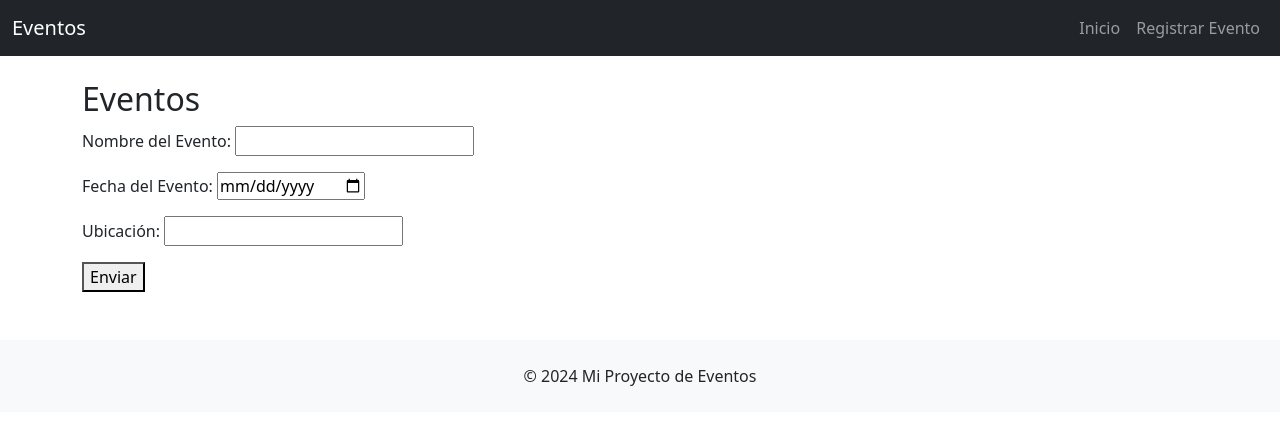
After one commit to npuntorodriguez/M6_AE4_ABPRO_GRUPAL, a Django app: page /eventos/ in a window 1280 px wide. The commit adds this page. Shown: the top 425 px of the page. Run offline with Django 5.2, Linux system fonts and the light colour scheme.

Commit message:
Actualizacion templates y configuracion formularios

```diff
--- a/registro_eventos/my_app/forms.py
+++ b/registro_eventos/my_app/forms.py
@@ -39,3 +39,15 @@ class ParticipanteForm(forms.ModelForm):
     class Meta:
         model = Participante
         fields = ['nombre', 'correo']
+
+    def __init__(self, *args, **kwargs):
+        self.evento = kwargs.pop('evento', None)
+        super().__init__(*args, **kwargs)
+
+    def clean(self):
+        cleaned_data = super().clean()
+        correo = cleaned_data.get('correo')
+        if self.evento and correo:
+            if Participante.objects.filter(evento=self.evento, correo=correo).exists():
+                raise ValidationError("Ya existe un participante con este correo en el evento.")
+        return cleaned_data
--- a/registro_eventos/my_app/models.py
+++ b/registro_eventos/my_app/models.py
@@ -41,7 +41,8 @@ class Participante(models.Model):
         related_name="participantes",
         verbose_name="Evento Asociado",
         null=False,  # Equivalente a NOT NULL en SQL
-        blank=False  # Obligatorio en el formulario
+        blank=False,  # Obligatorio en el formulario
+        default=1  # ID del evento por defecto (ajusta según tu base de datos)
     )
     nombre = models.CharField(
         max_length=100,
--- a/registro_eventos/my_app/urls.py
+++ b/registro_eventos/my_app/urls.py
@@ -2,4 +2,7 @@ from django.urls import path
 from . import views
 urlpatterns = [
     path('', views.index, name='index'),
+    path('eventos/', views.registrar_evento, name='registrar_evento'),
+    path('participantes/<int:evento_id>/', views.registrar_participante, name='registrar_participante'),
+    path('exito/<int:evento_id>/', views.exito, name='exito'),  # Corrige aquí
     ]
--- a/registro_eventos/my_app/views.py
+++ b/registro_eventos/my_app/views.py
@@ -1,32 +1,38 @@
 from django.shortcuts import render, redirect, get_object_or_404
+from django.db import IntegrityError
 from .models import Evento, Participante
 from .forms import EventoForm, ParticipanteForm
 
 def index(request):
-    return render(request, 'index.html')
+    eventos = Evento.objects.all().order_by('-fecha')
+    participantes = Participante.objects.all()
+    return render(request, 'index.html', {'eventos': eventos})
 
 def registrar_evento(request):
     if request.method == 'POST':
         form = EventoForm(request.POST)
         if form.is_valid():
             evento = form.save()  # Guarda el evento en la base de datos.
-            return redirect('registrar_participantes', evento_id=evento.id)  # Redirige al formulario de participantes.
+            return redirect('exito', evento_id=evento.id)  # Redirige al formulario de participantes.
     else:
         form = EventoForm()
-    return render(request, 'my_app/formulario_eventos.html', {'form': form})
+    return render(request, 'eventos.html', {'form': form})
 
-def registrar_participantes(request, evento_id):
-    evento = get_object_or_404(Evento, id=evento_id)  # Obtiene el evento o retorna 404.
+def registrar_participante(request, evento_id):
+    evento = get_object_or_404(Evento, id=evento_id)
     if request.method == 'POST':
         form = ParticipanteForm(request.POST)
         if form.is_valid():
             participante = form.save(commit=False)
-            participante.evento = evento  # Asocia el participante al evento.
-            participante.save()
-            return redirect('exito')  # Redirige a la página de éxito.
+            participante.evento = evento
+            try:
+                participante.save()
+                return redirect('exito', evento_id=evento.id)
+            except IntegrityError:
+                form.add_error('correo', "Este correo electrónico ya está registrado para este evento.")
     else:
         form = ParticipanteForm()
-    return render(request, 'my_app/formulario_participantes.html', {'form': form, 'evento': evento})
+    return render(request, 'participantes.html', {'form': form, 'evento': evento})
 
-def exito(request):
-    return render(request, 'my_app/formulario_exitoso.html')
+def exito(request, evento_id):
+    return render(request, 'my_app/formulario_exitoso.html', {'evento_id': evento_id})
--- a/registro_eventos/registro_eventos/settings.py
+++ b/registro_eventos/registro_eventos/settings.py
@@ -116,7 +116,8 @@ USE_TZ = True
 # https://docs.djangoproject.com/en/5.2/howto/static-files/
 
 STATIC_URL = 'static/'
-STATICFILES_DIRS = [os.path.join(BASE_DIR, 'mi_app/static')]
+STATICFILES_DIRS = [os.path.join(BASE_DIR, 'static/')]
+
 #MEDIA_URL = '/media/'
 #MEDIA_ROOT = os.path.join(BASE_DIR, 'media')
 
--- a/registro_eventos/templates/base.html
+++ b/registro_eventos/templates/base.html
@@ -10,14 +10,16 @@
 <body>
     <nav class="navbar navbar-expand-lg navbar-dark bg-dark">
         <div class="container-fluid">
-            <a class="navbar-brand" href="{% url 'lista_recetas' %}">Recetas</a>
+            <a class="navbar-brand" href=>Eventos</a>
             <button class="navbar-toggler" type="button" data-bs-toggle="collapse" data-bs-target="#navbarNav" aria-controls="navbarNav" aria-expanded="false" aria-label="Toggle navigation">
                 <span class="navbar-toggler-icon"></span>
             </button>
             <div class="collapse navbar-collapse" id="navbarNav">
                 <ul class="navbar-nav ms-auto">
-                    <li class="nav-item"><a class="nav-link" href="{% url 'lista_recetas' %}">Inicio</a></li>
-                    <li class="nav-item"><a class="nav-link" href="{% url 'contacto' %}">Contacto</a></li>
+                    <li class="nav-item">
+                        <a class="nav-link" href="{% url 'index' %}">Inicio</a>
+                    </li>
+                    <li class="nav-item"><a class="nav-link" href="{% url 'registrar_evento' %}">Registrar Evento</a></li>
                 </ul>
             </div>
         </div>
@@ -27,7 +29,7 @@
     </main>
     <footer class="bg-light text-center text-lg-start mt-5">
         <div class="container p-4">
-            <p class="text-center mb-0">© 2024 Mi Proyecto de Recetas</p>
+            <p class="text-center mb-0">© 2024 Mi Proyecto de Eventos</p>
         </div>
     </footer>
     <script src="https://cdn.jsdelivr.net/npm/bootstrap@5.3.3/dist/js/bootstrap.bundle.min.js"></script>
--- /dev/null
+++ b/registro_eventos/templates/eventos.html
@@ -0,0 +1,8 @@
+{%extends "base.html"%}
+
+{% block title %}Página de eventos{% endblock %}
+
+{% block content %}
+    <h2>Eventos</h2>
+    {%include 'my_app/formulario_eventos.html'%}
+{% endblock %}
--- /dev/null
+++ b/registro_eventos/templates/my_app/base_formulario.html
@@ -0,0 +1,7 @@
+<form method="POST">
+    {% csrf_token %}
+    {% block formulario_campo %}
+    {{ form.as_p }}
+    {% endblock %}
+    <button type="submit">Enviar</button>
+</form>
--- a/registro_eventos/templates/my_app/formulario_eventos.html
+++ b/registro_eventos/templates/my_app/formulario_eventos.html
@@ -0,0 +1,5 @@
+{% extends 'my_app/base_formulario.html' %}
+
+{% block formulario_campo %}
+    {{ form.as_p }}
+{% endblock %}
--- a/registro_eventos/templates/my_app/formulario_participantes.html
+++ b/registro_eventos/templates/my_app/formulario_participantes.html
@@ -0,0 +1,5 @@
+{% extends 'my_app/base_formulario.html' %}
+
+{% block formulario_campo %}
+    {{ form.as_p }}
+{% endblock %}
```
Also changed, not shown: registro_eventos/templates/index.html (+24 -0 lines), registro_eventos/templates/my_app/formulario_exitoso.html (+10 -0 lines), registro_eventos/templates/participantes.html (added, +8 -0 lines), registro_eventos/db.sqlite3 (added), registro_eventos/my_app/migrations/0001_initial.py (added), registro_eventos/my_app/migrations/0002_alter_participante_evento.py (added), registro_eventos/my_app/migrations/0003_alter_participante_evento.py (added), registro_eventos/templates/base_formulario.html (deleted).
